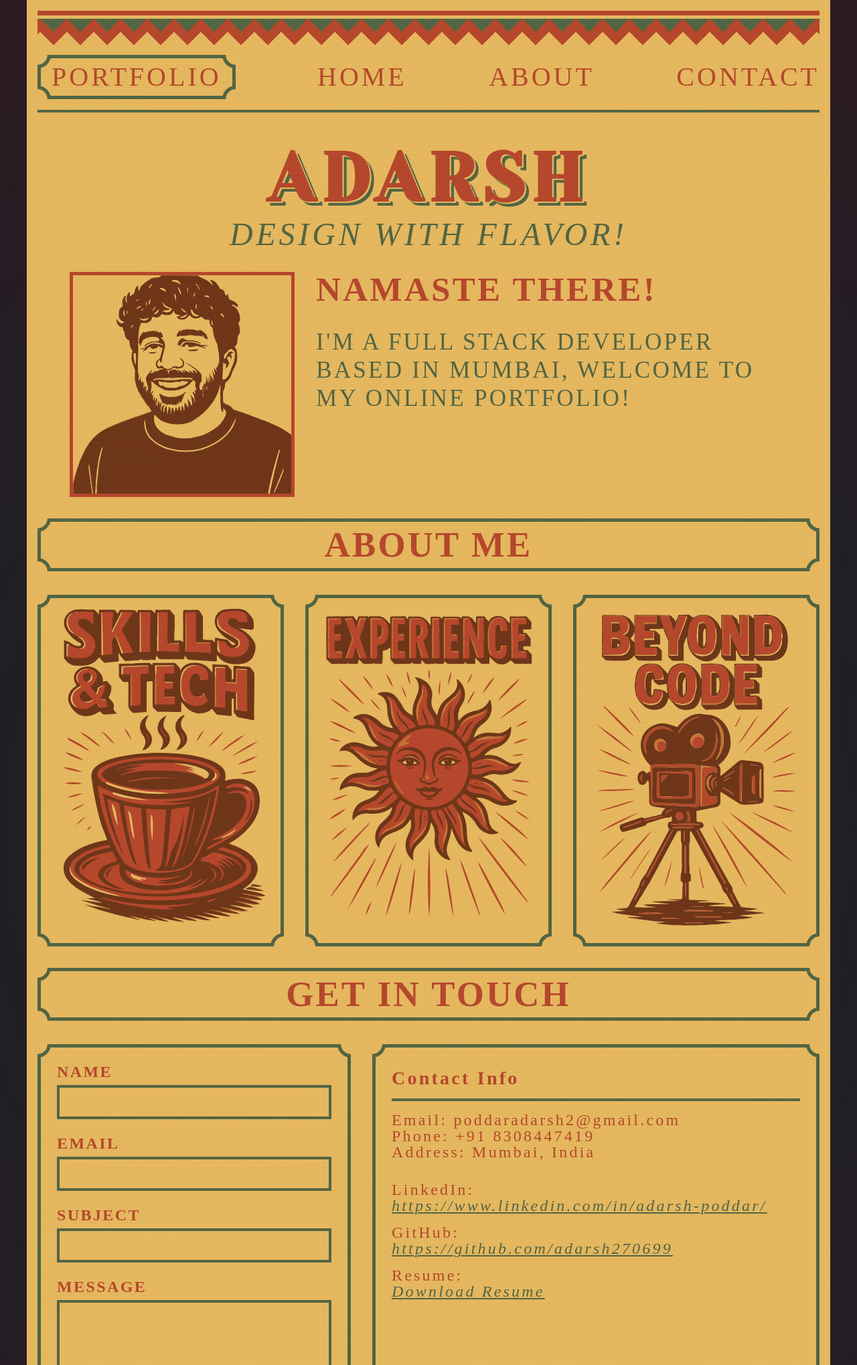
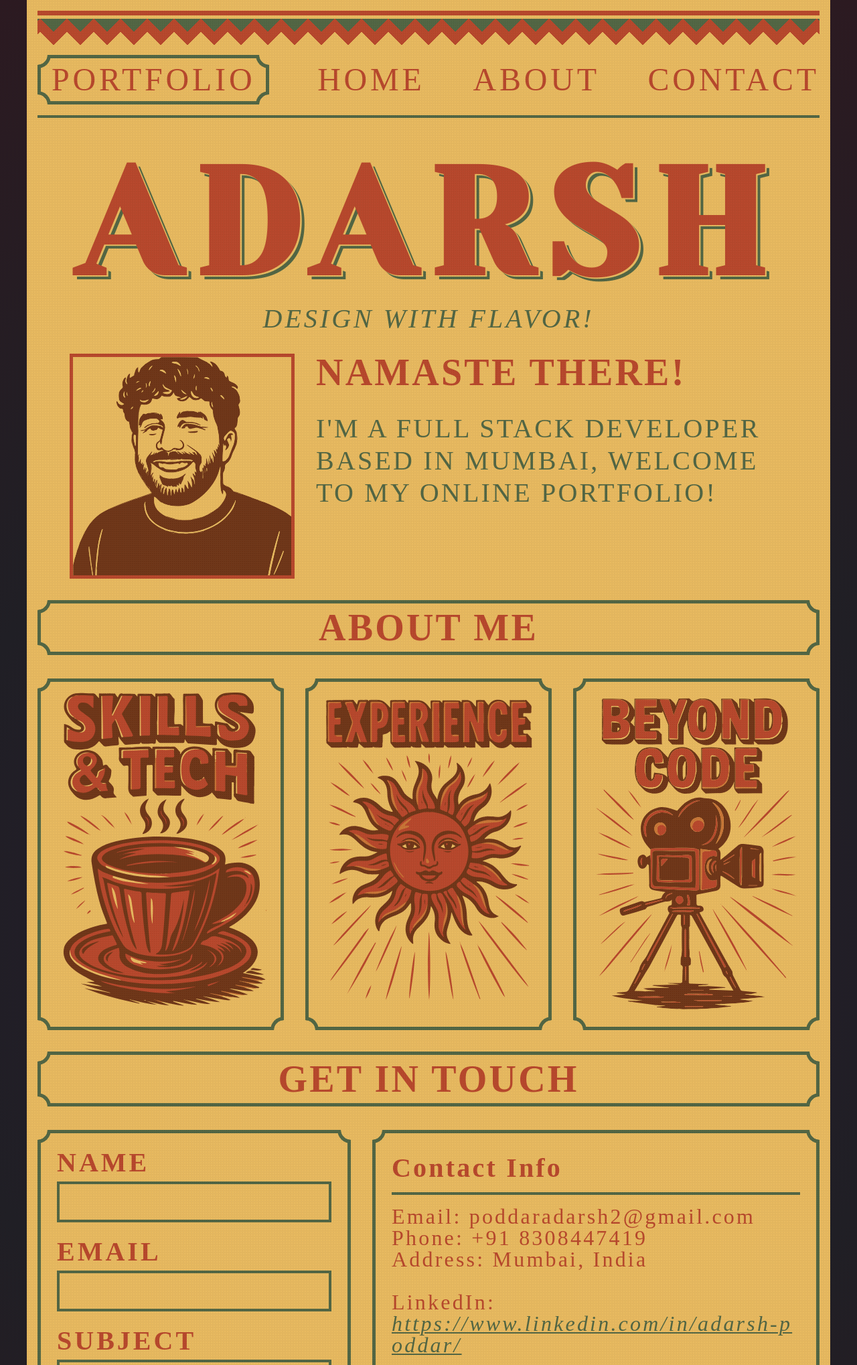
Before and after one commit to adarsh270699/portfolio, a Flask app: page / in a window 1280 px wide. Shown: the top 2038 px of the page at 67% size. Run offline with Flask 3, Linux system fonts and the light colour scheme; some web fonts are replaced.

Commit message:
Increase font sizes across various sections in style.css for improved readability and visual hierarchy.

```diff
--- a/static/style.css
+++ b/static/style.css
@@ -262,7 +262,7 @@ section {
 .footer-content {
     height: 64px;
     text-align: center;
-    font-size: 1.5rem;
+    font-size: 2rem;
     background-color: var(--secondary-bg);
     display: flex;
     justify-content: center;
@@ -280,7 +280,7 @@ section {
     font-style: normal;
     letter-spacing: 0.1em;
     line-height: 1;
-    font-size: 2.5rem;
+    font-size: 3rem;
 }
 
 .nav-bar .ticket {
@@ -327,7 +327,7 @@ section {
     letter-spacing: 0.1em;
     line-height: 1;
     text-transform: uppercase;
-    font-size: clamp(5rem, 8vw, 12rem);
+    font-size: 14rem;
     text-shadow:
         0.15rem 0.15rem 0 var(--primary-bg),
         0.4rem 0.4rem 0 var(--secondary-color);
@@ -341,7 +341,7 @@ section {
     letter-spacing: 0.1em;
     line-height: 1;
     text-transform: uppercase;
-    font-size: clamp(1.5rem, 4vw, 3rem);
+    font-size: 2.5rem;
     color: var(--secondary-color);
     font-style: italic;
 }
@@ -374,13 +374,13 @@ section {
 }
 
 .intro-text h2 {
-    font-size: clamp(2rem, 4vw, 3.5rem);
+    font-size: 3.5rem;
     margin-bottom: var(--margin-xl);
 }
 
 .intro-text p {
     color: var(--secondary-color);
-    font-size: clamp(1.5rem, 3vw, 2.2rem);
+    font-size: 2.5rem;
     line-height: 1.2;
 }
 
@@ -392,10 +392,13 @@ section {
 
 
 .about-title {
-    font-size: clamp(1.5rem, 3vw, 2.2rem);
     color: var(--primary-color);
     width: 100%;
     display: inline-block;
+}
+
+.about-title h2 {
+    font-size: 3.5rem;
 }
 
 .about-title .ticket {
@@ -470,7 +473,8 @@ section {
 }
 
 .about-text-container h3 {
-    font-size: 2rem
+    font-size: 2.5rem;
+    text-align: center;
 }
 
 .about-text-container p {
@@ -484,10 +488,13 @@ section {
 }
 
 .contact-title {
-    font-size: clamp(1.5rem, 3vw, 2.2rem);
     color: var(--primary-color);
     width: 100%;
     display: inline-block;
+}
+
+.contact-title h2 {
+    font-size: 3.5rem;
 }
 
 .contact-title .ticket {
@@ -506,7 +513,6 @@ section {
 .contact-form {
     grid-column: span 5;
     padding: var(--padding-lg);
-    font-size: clamp(1.2rem, 2vw, 1.5rem);
     line-height: 1.5;
     text-align: left;
     text-transform: none;
@@ -520,6 +526,7 @@ section {
 }
 
 .form-group label {
+    font-size: 2.5rem;
     display: block;
     margin-bottom: var(--margin-sm);
     color: var(--primary-color);
@@ -536,7 +543,7 @@ section {
     background-color: var(--primary-bg);
     color: var(--primary-color);
     font-family: var(--font-family-secondary);
-    font-size: 1.5rem;
+    font-size: 2rem;
     border-radius: 0;
     outline: none;
     transition: border-color 0.3s ease;
@@ -555,7 +562,6 @@ section {
 }
 
 .form-submit {
-
     text-align: center;
     display: flex;
     justify-content: center;
@@ -585,7 +591,7 @@ section {
     border: none;
     color: var(--primary-color);
     font-family: var(--font-family-secondary);
-    font-size: 1.5rem;
+    font-size: 2.5rem;
     font-weight: 600;
     text-transform: uppercase;
     letter-spacing: 0.1em;
@@ -615,6 +621,10 @@ section {
     text-transform: none;
 }
 
+.contact-info h3 {
+    font-size: 2.5rem;
+}
+
 .contact-info-details {
     display: flex;
     flex-direction: column;
@@ -623,7 +633,12 @@ section {
     margin-bottom: var(--margin-xl);
 }
 
+.contact-info-details p {
+    font-size: 2rem;
+}
+
 .contact-info-links {
+    font-size: 2rem;
     display: flex;
     flex-direction: column;
     align-items: flex-start;
```
